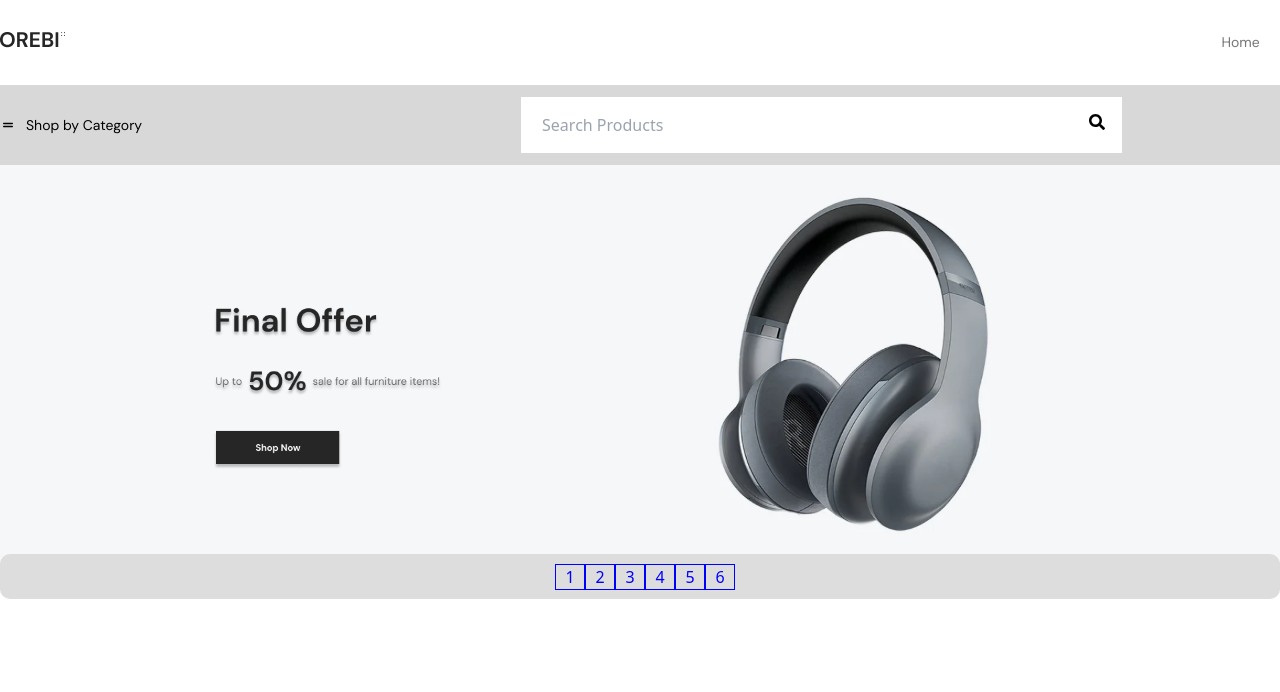
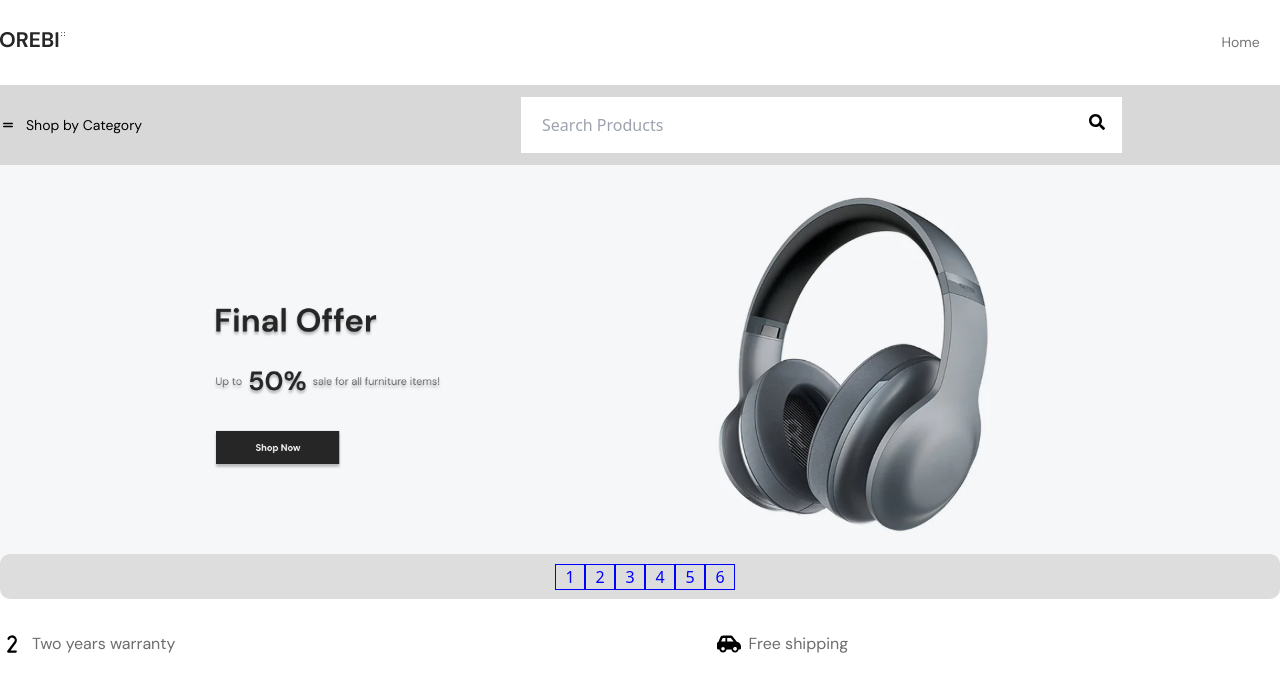
Before and after one commit to mustakin04/Orebi, a React (Vite) app in the folder OribeEcommerce/: page / in a window 1280 px wide. Shown: the top 692 px of the page. Built offline with nearby package versions, Linux system fonts and the light colour scheme.

Commit message:
AdditonalInfo part compeleted

```diff
--- /dev/null
+++ b/OribeEcommerce/src/Component/AdditonalInfo/AdditonalInfo.jsx
@@ -0,0 +1,31 @@
+import React from "react";
+import Container from "../Container/Container";
+import { PiNumberTwoBold } from "react-icons/pi";
+import { FaCarSide } from "react-icons/fa6";
+import { IoReloadSharp } from "react-icons/io5";
+
+
+const AdditonalInfo = () => {
+  return (
+    <>
+      <Container>
+        <div className="flex justify-between mt-[28px] py-[30px]">
+         <div className="flex items-center gap-2">
+           <PiNumberTwoBold className="text-2xl" />
+           <p className="font-DM font-normal text-[16px] text-[#6D6D6D]">Two years warranty</p>
+         </div>
+         <div className="flex  items-center gap-2">
+          <FaCarSide className="text-2xl"/>
+          <p className="font-DM font-normal text-[16px] text-[#6D6D6D]">Free shipping</p>
+         </div>
+         <div className="flex items-center gap-2">
+          <IoReloadSharp className="text-2xl" />
+          <p className="font-DM font-normal text-[16px] text-[#6D6D6D]">Return policy in 30 days</p>
+         </div>
+        </div>
+      </Container>
+    </>
+  );
+};
+
+export default AdditonalInfo;
--- a/OribeEcommerce/src/Pages/Home.jsx
+++ b/OribeEcommerce/src/Pages/Home.jsx
@@ -1,10 +1,12 @@
 import React from 'react'
 import Banner from '../Component/Banner/Banner'
+import AdditonalInfo from '../Component/AdditonalInfo/AdditonalInfo'
 
 const Home = () => {
   return (
     <div>
         <Banner></Banner>
+        <AdditonalInfo></AdditonalInfo>
     </div>
   )
 }
```
